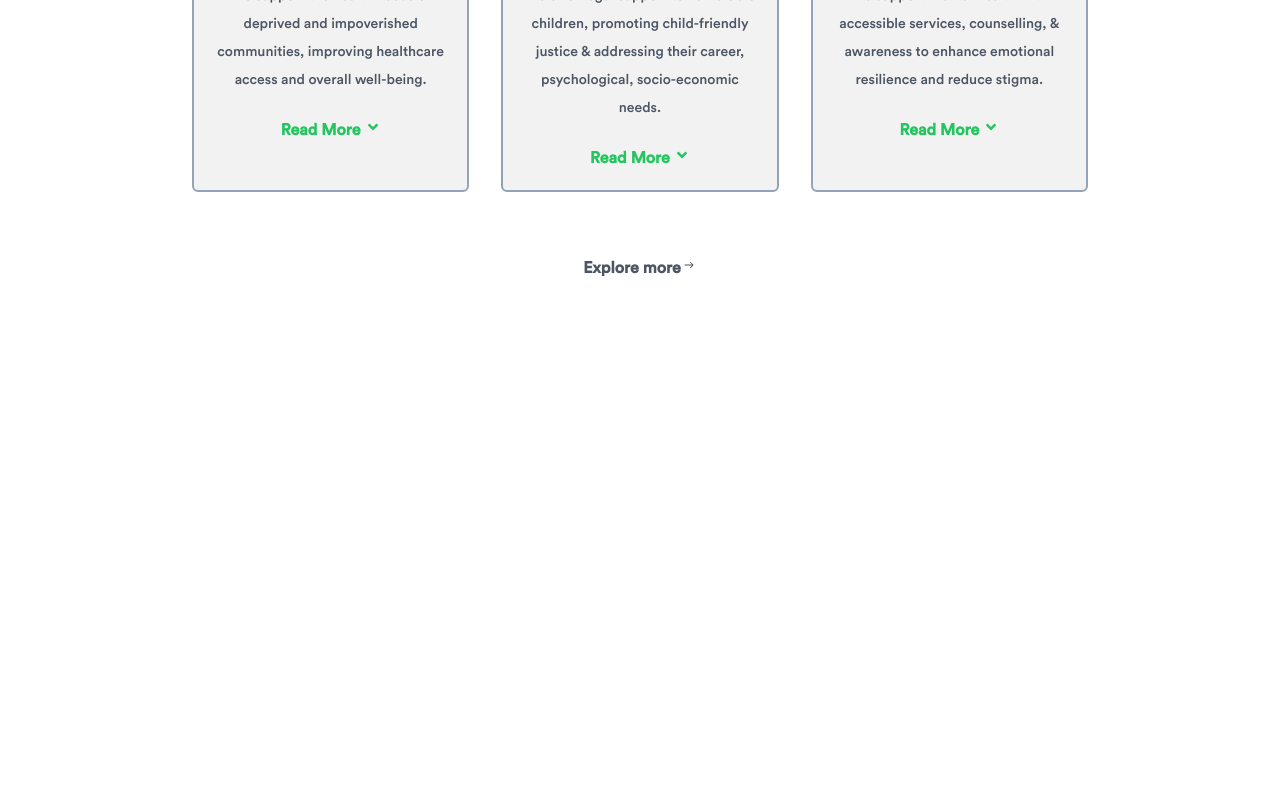
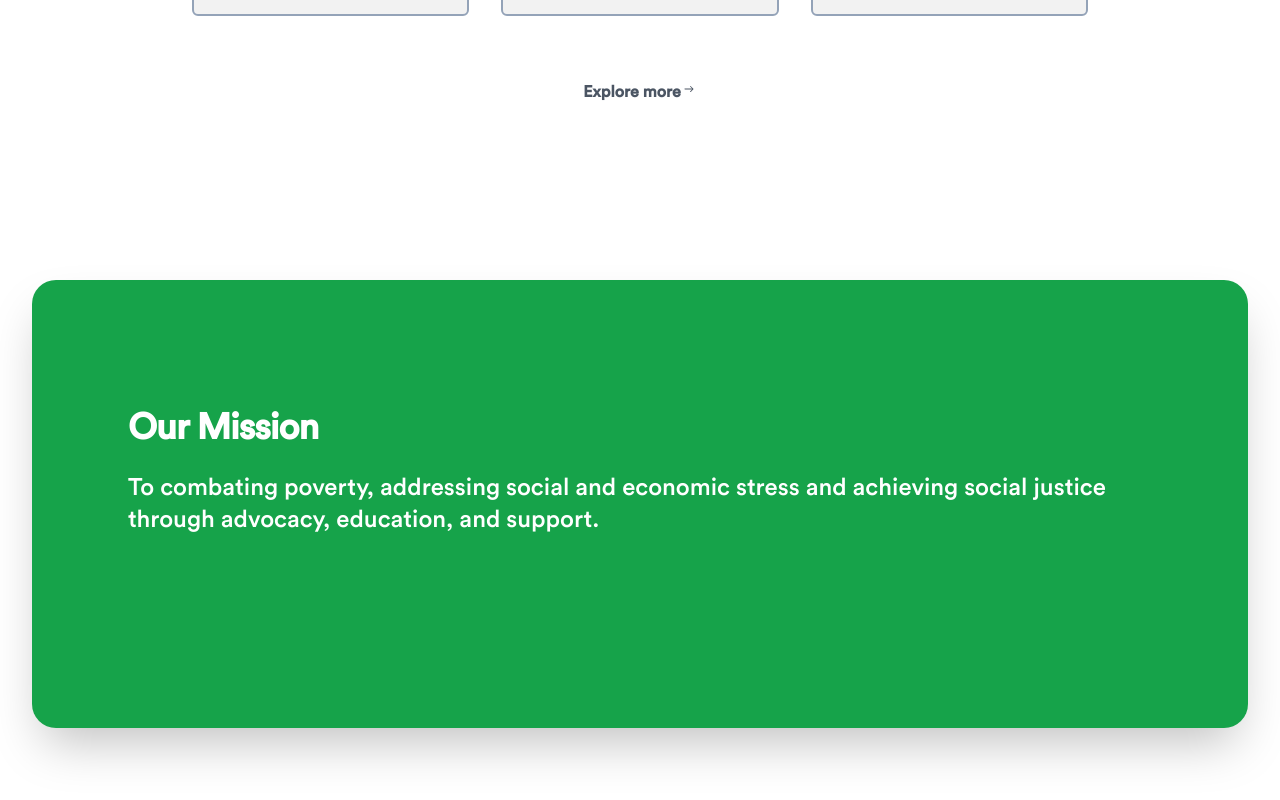
Before and after one commit to riyajath-ahamed/cbi-frontend, a React (Create React App) app: page / in a window 1280 px wide. Shown: the part 2377-3177 px from the top of the page. Before the commit the page ends 2913 px from the top, so only its background shows below. Built offline with nearby package versions, Linux system fonts and the light colour scheme; the HTML template or start-up script is replaced by a standard one.

Commit message:
Mission | RJ

```diff
--- a/src/App.js
+++ b/src/App.js
@@ -1,5 +1,5 @@
 import React from 'react';
-import {ImageCarousel, NavigationBar, Whatwedo, Whoarewe } from './components';
+import {ImageCarousel,  MissionCard,  NavigationBar, Whatwedo, Whoarewe } from './components';
 
 function App() {
   return (
@@ -9,10 +9,11 @@ function App() {
       <Whoarewe />
 
       {/* Carousel goes here */}
-    <div className="bg-white py-24 sm:py-32">
+
       <Whatwedo />
+      <MissionCard />
 
-      </div>
+
     </div>
   );
 }
--- a/src/components/index.js
+++ b/src/components/index.js
@@ -7,3 +7,4 @@ export {default as NavigationBar} from './navbar/NavigationBar.js';
 export {default as Whatwedo} from './whatwedo/whatwedo.jsx';
 export {default as ImageCarousel} from './imageCarousel/imageCarousel.jsx';
 export {default as Whoarewe} from './whoarewe/whoarewe.jsx';
+export {default as MissionCard} from './missionCard/missionCard.jsx';
--- /dev/null
+++ b/src/components/missionCard/missionCard.jsx
@@ -0,0 +1,20 @@
+import React from 'react'
+
+const MissionCard = () => {
+  return (
+      <div className=" bg-transparent mx-auto max-w-7xl py-12 px-4 sm:px-6 sm:py-24 lg:px-8">
+        <div className=" overflow-hidden bg-green-600 px-6 pt-16 pb-16 shadow-2xl rounded-lg sm:rounded-3xl sm:px-16 md:pt-24 lg:flex lg:gap-x-20 lg:px-24 lg:pt-0">
+          <div className="mx-auto  text-center lg:mx-0 lg:flex-auto lg:py-32 lg:text-left">
+            <h2 className="text-3xl font-bold tracking-tight text-white sm:text-4xl">
+                Our Mission
+            </h2>
+            <p className="mt-6 text-xl md:text-2xl leading-8 text-white">
+            To combating poverty, addressing social and economic stress and achieving social justice through advocacy, education, and support.
+            </p>
+          </div>
+        </div>
+      </div>
+  )
+}
+
+export default MissionCard
--- a/src/components/whatwedo/whatwedo.jsx
+++ b/src/components/whatwedo/whatwedo.jsx
@@ -42,7 +42,7 @@ const features = [
 
 const  Whatwedo = () => {
   return (
-    <div className="bgcard py-24 sm:py-32">
+    <div className="bgcard py-14 sm:py-20">
       <div className="mx-auto max-w-7xl px-6 lg:px-8">
         <div className="mx-auto max-w-2xl lg:text-center">
           <p className="mt-2 text-3xl font-bold tracking-tight text-gray-900 sm:text-4xl">
--- a/src/components/whoarewe/whoarewe.jsx
+++ b/src/components/whoarewe/whoarewe.jsx
@@ -8,9 +8,9 @@ const Whoarewe = () => {
       <div className="mx-auto max-w-7xl px-6 lg:px-8">
         <div className="text-center mb-6">
         <p className="mt-2 text-3xl font-bold tracking-tight text-gray-900 sm:text-4xl">Who are we</p>
-              <p className="mt-6 text-lg leading-8 text-gray-600">
-              We are an Australian registered public guaranteed company working towards education, health, economic & skill development.
-              </p>
+        <p className="mt-6 text-lg leading-8 text-gray-600">
+          We are an Australian registered public guaranteed company working towards education, health, economic & skill development.
+        </p>
         </div>
 
         <div className="mx-auto grid max-w-2xl grid-cols-1 gap-x-8 gap-y-16 sm:gap-y-20 lg:mx-0 lg:max-w-none lg:grid-cols-2 text-justify lg:text-left">
```
